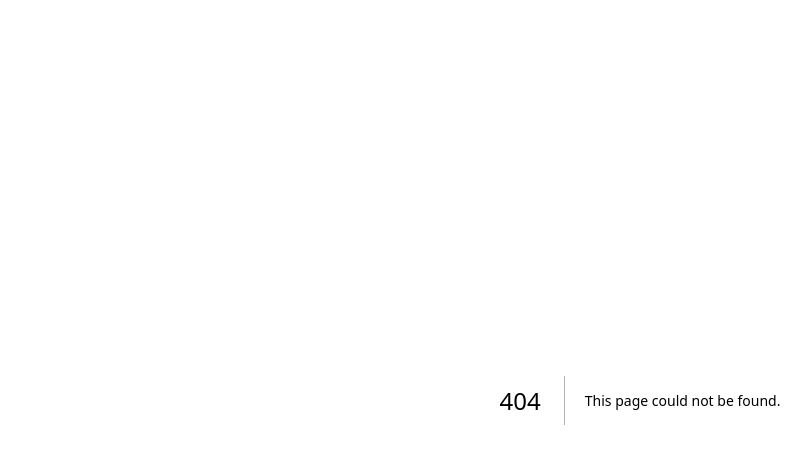
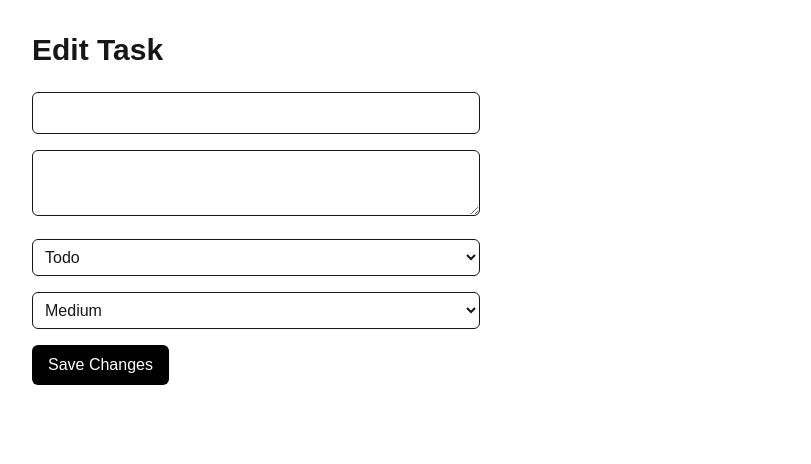
Before and after one commit to hayderalhatemi/devlog, a Next.js app in the folder frontend/: page /teams/1/projects/1/tasks/1/edit in a window 1280 px wide. Before the commit this address had no page. Shown: the top 464 px of the page, without its empty margins (0-811 px from the left). Built offline with nearby package versions, Linux system fonts and the light colour scheme; no server answers; sample sign-in values are in the browser's storage.

Commit message:
feat: add task editing

```diff
--- /dev/null
+++ b/frontend/src/app/teams/[teamId]/projects/[projectId]/tasks/[taskId]/edit/page.tsx
@@ -0,0 +1,129 @@
+"use client";
+
+import { FormEvent, useEffect, useState } from "react";
+import { useParams, useRouter } from "next/navigation";
+
+export default function EditTaskPage() {
+  const router = useRouter();
+  const params = useParams<{
+    teamId: string;
+    projectId: string;
+    taskId: string;
+  }>();
+
+  const [title, setTitle] = useState("");
+  const [description, setDescription] = useState("");
+  const [status, setStatus] = useState("TODO");
+  const [priority, setPriority] = useState("MEDIUM");
+
+  useEffect(() => {
+    const token = localStorage.getItem("token");
+
+    if (!token) {
+      router.replace("/login");
+      return;
+    }
+
+    fetch(
+      `${process.env.NEXT_PUBLIC_API_URL}/api/teams/${params.teamId}/projects/${params.projectId}/tasks/${params.taskId}`,
+      {
+        headers: {
+          Authorization: `Bearer ${token}`,
+        },
+      },
+    )
+      .then((response) => response.json())
+      .then((data) => {
+        if (data.success) {
+          setTitle(data.data.title);
+          setDescription(data.data.description ?? "");
+          setStatus(data.data.status);
+          setPriority(data.data.priority);
+        }
+      });
+  }, [params.teamId, params.projectId, params.taskId, router]);
+
+  async function handleSubmit(event: FormEvent<HTMLFormElement>) {
+    event.preventDefault();
+
+    const token = localStorage.getItem("token");
+
+    if (!token) {
+      router.replace("/login");
+      return;
+    }
+
+    const response = await fetch(
+      `${process.env.NEXT_PUBLIC_API_URL}/api/teams/${params.teamId}/projects/${params.projectId}/tasks/${params.taskId}`,
+      {
+        method: "PATCH",
+        headers: {
+          "Content-Type": "application/json",
+          Authorization: `Bearer ${token}`,
+        },
+        body: JSON.stringify({
+          title,
+          description,
+          status,
+          priority,
+        }),
+      },
+    );
+
+    const data = await response.json();
+
+    if (data.success) {
+      router.push(
+        `/teams/${params.teamId}/projects/${params.projectId}/tasks/${params.taskId}`,
+      );
+    }
+  }
+
+  return (
+    <main className="p-8">
+      <h1 className="text-3xl font-bold">Edit Task</h1>
+
+      <form onSubmit={handleSubmit} className="mt-6 max-w-md space-y-4">
+        <input
+          value={title}
+          onChange={(event) => setTitle(event.target.value)}
+          required
+          className="w-full rounded-md border p-2"
+        />
+
+        <textarea
+          value={description}
+          onChange={(event) => setDescription(event.target.value)}
+          className="w-full rounded-md border p-2"
+        />
+
+        <select
+          value={status}
+          onChange={(event) => setStatus(event.target.value)}
+          className="w-full rounded-md border p-2"
+        >
+          <option value="TODO">Todo</option>
+          <option value="IN_PROGRESS">In Progress</option>
+          <option value="DONE">Done</option>
+        </select>
+
+        <select
+          value={priority}
+          onChange={(event) => setPriority(event.target.value)}
+          className="w-full rounded-md border p-2"
+        >
+          <option value="LOW">Low</option>
+          <option value="MEDIUM">Medium</option>
+          <option value="HIGH">High</option>
+        </select>
+
+        <button
+          type="submit"
+          className="cursor-pointer rounded-md bg-black px-4 py-2 text-white"
+        >
+          Save Changes
+        </button>
+      </form>
+    </main>
+  );
+}
--- a/frontend/src/app/teams/[teamId]/projects/[projectId]/tasks/[task.id]/page.tsx
+++ b/frontend/src/app/teams/[teamId]/projects/[projectId]/tasks/[taskId]/page.tsx
@@ -75,6 +75,17 @@ export default function TaskPage() {
           <p>Due date: {new Date(task.dueDate).toLocaleDateString()}</p>
         )}
       </div>
+
+      <button
+        onClick={() =>
+          router.push(
+            `/teams/${params.teamId}/projects/${params.projectId}/tasks/${params.taskId}/edit`,
+          )
+        }
+        className="mt-6 cursor-pointer rounded-md bg-black px-4 py-2 text-white"
+      >
+        Edit Task
+      </button>
     </main>
   );
 }
```
